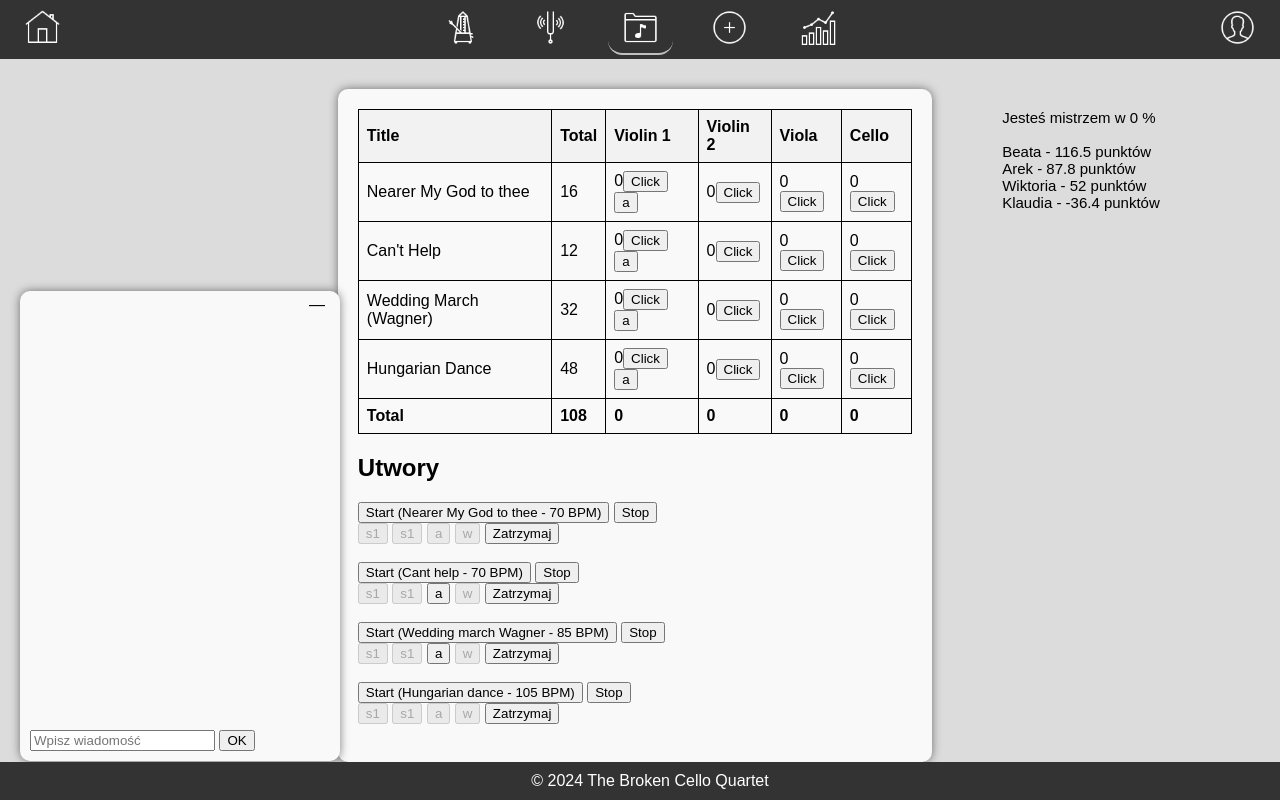
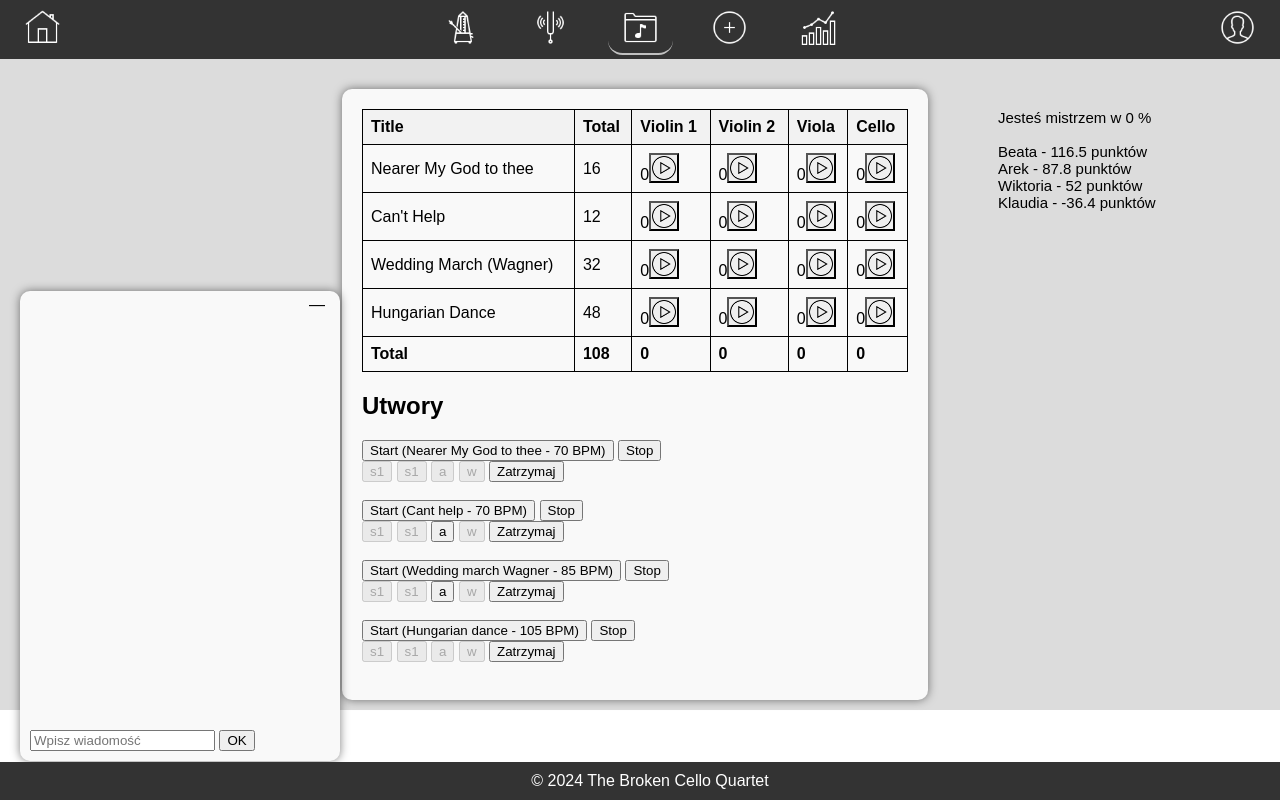
Before and after one commit to arkaddev/quartet, a PHP site: page /songs.php in a window 1280 px wide. Run offline with PHP 8.4, Linux system fonts and the light colour scheme; the visitor is signed in with stand-in values (Sample User, id 1); data that the repository does not hold is empty.

Commit message:
added new images to songs.php

```diff
--- a/songs.php
+++ b/songs.php
@@ -22,6 +22,22 @@
         th {
             background-color: #f2f2f2;
         }
+
+
+     .button-play{
+
+    width: 30px; /* ustaw szerokość i wysokość obrazka */
+    height: 30px;
+    background-image: url(images/songs/play.png); /* ścieżka do obrazka */
+    background-size: cover; /* dostosuj rozmiar obrazka do wymiarów przycisku */
+     }
+     .button-settings{
+
+    width: 30px; /* ustaw szerokość i wysokość obrazka */
+    height: 30px;
+    background-image: url(images/songs/settings.png); /* ścieżka do obrazka */
+    background-size: cover; /* dostosuj rozmiar obrazka do wymiarów przycisku */
+     }
     </style>
 </head>
 
@@ -158,7 +174,6 @@ $pieces = json_decode($data, true);
 echo "<table>";
 echo "<tr><th>Title</th><th>Total</th><th>Violin 1</th><th>Violin 2</th><th>Viola</th><th>Cello</th></tr>";
 
-      $instrument = "violin1";
 
       foreach ($pieces as $piece) {
         echo "<tr>";
@@ -166,30 +181,30 @@ echo "<tr><th>Title</th><th>Total</th><th>Violin 1</th><th>Violin 2</th><th>Viol
         echo "<td>" . $piece['total'] . "</td>";
 
         echo "<td>" . $piece['violin1'];
-        echo '<button onclick="violin1Button(\'' . $piece['title'] . '\')">Click</button>';
+        echo '<button onclick="violin1Button(\'' . $piece['title'] . '\')" class="button-play"></button>';
         if ($instrument == "violin1") {
-            echo "<button onclick='myFunction(\"".$piece['title']."\")'>a</button></td>";
+            echo "<button onclick='myFunction(\"".$piece['title']."\")' class='button-settings'></button></td>";
         } else {
             echo "</td>";}
 
         echo "<td>" . $piece['violin2'];
-        echo '<button onclick="violin2Button(\'' . $piece['title'] . '\')">Click</button>';
+        echo '<button onclick="violin2Button(\'' . $piece['title'] . '\')" class="button-play"></button>';
         if ($instrument == "violin2") {
-            echo "<button onclick='myFunction(\"".$piece['title']."\")'>a</button></td>";
+            echo "<button onclick='myFunction(\"".$piece['title']."\")' class='button-settings'></button></td>";
         } else {
             echo "</td>";}
 
         echo "<td>" . $piece['viola'];
-        echo '<button onclick="violaButton(\'' . $piece['title'] . '\')">Click</button>';
+        echo '<button onclick="violaButton(\'' . $piece['title'] . '\')" class="button-play"></button>';
        if ($instrument == "viola") {
-            echo "<button onclick='myFunction(\"".$piece['title']."\")'>a</button></td>";
+            echo "<button onclick='myFunction(\"".$piece['title']."\")' class='button-settings'></button></td>";
         } else {
             echo "</td>";}
 
         echo "<td>" . $piece['cello'];
-        echo '<button onclick="celloButton(\'' . $piece['title'] . '\')">Click</button>';
+        echo '<button onclick="celloButton(\'' . $piece['title'] . '\')" class="button-play"></button>';
         if ($instrument == "cello") {
-            echo "<button onclick='myFunction(\"".$piece['title']."\")'>a</button></td>";
+            echo "<button onclick='myFunction(\"".$piece['title']."\")' class='button-settings'></button></td>";
         } else {
             echo "</td>";}
 
@@ -238,7 +253,17 @@ echo "</table>";
 ?>
 
 
+      <script>
+    function myFunction(title) {
+        var dane = prompt("Proszę wprowadzić dane:");
+        if (dane != null) {
+            alert("Wprowadzone dane: " + title);
+            // Tutaj możesz wykonać dodatkowe operacje na danych, np. przypisać do zmiennej.
+        }
+    }
 
+
+</script>
 
 
 
```
Also changed, not shown: images/songs/play.png (added), images/songs/settings.png (added).
